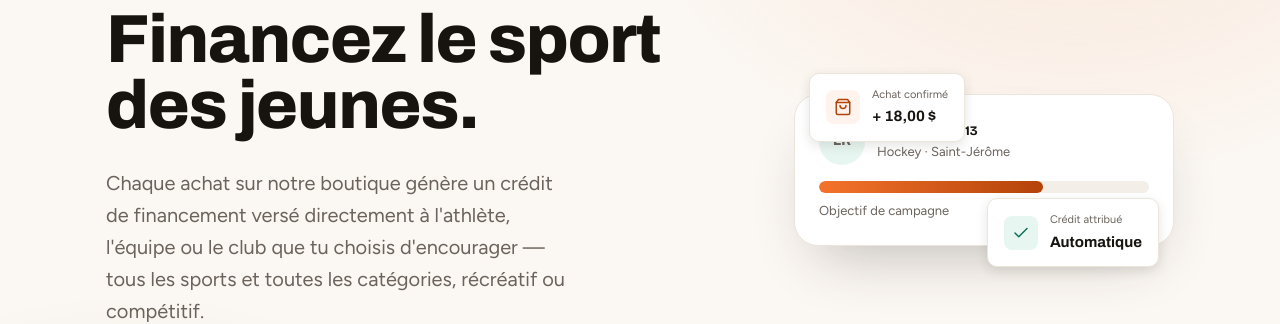
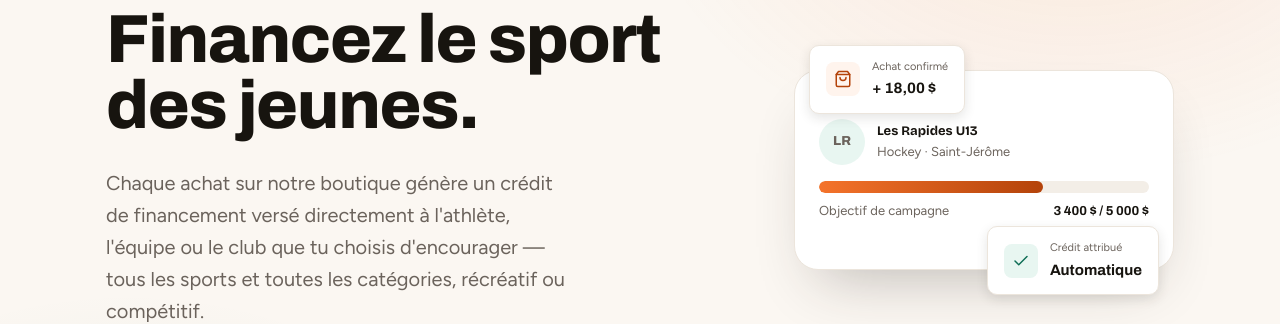
Before and after one commit to fredericmondou-art/financementsport, a Next.js app in the folder code/: page / in a window 1280 px wide. Shown: the part 368-692 px from the top of the page. Built offline with nearby package versions, Linux system fonts and the light colour scheme; no server answers; the database is empty.

Commit message:
hero: plus de marge dans la carte pour degager les badges

```diff
--- a/code/app/globals.css
+++ b/code/app/globals.css
@@ -2073,14 +2073,17 @@ textarea {
    ils ne recouvrent plus le contenu (en-tête, libellés) et ne dépassent pas
    latéralement, donc ne sont plus rognés par l'overflow du hero. */
 .home-impact {
-  margin-block: 22px;
+  margin-block: 26px;
+  /* Marge intérieure haut/bas généreuse : les badges chevauchent les bords
+     sans jamais atteindre l'en-tête (nom d'équipe) ni la barre du bas. */
+  padding-block: var(--space-7);
 }
 .home-impact__badge--a {
-  top: -22px;
+  top: -26px;
   left: 14px;
 }
 .home-impact__badge--b {
-  bottom: -22px;
+  bottom: -26px;
   right: 14px;
 }
 @media (max-width: 900px) {
```
